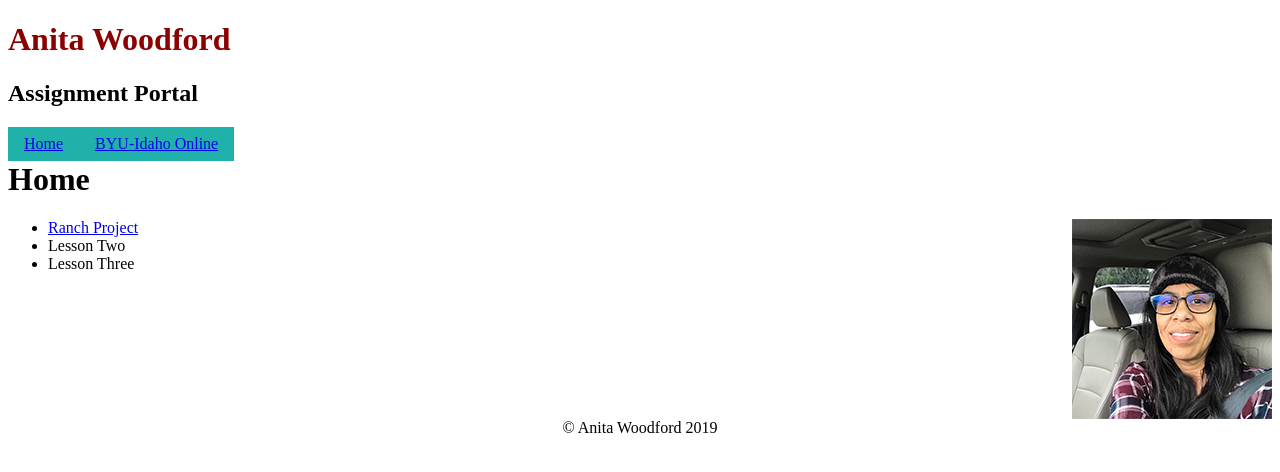
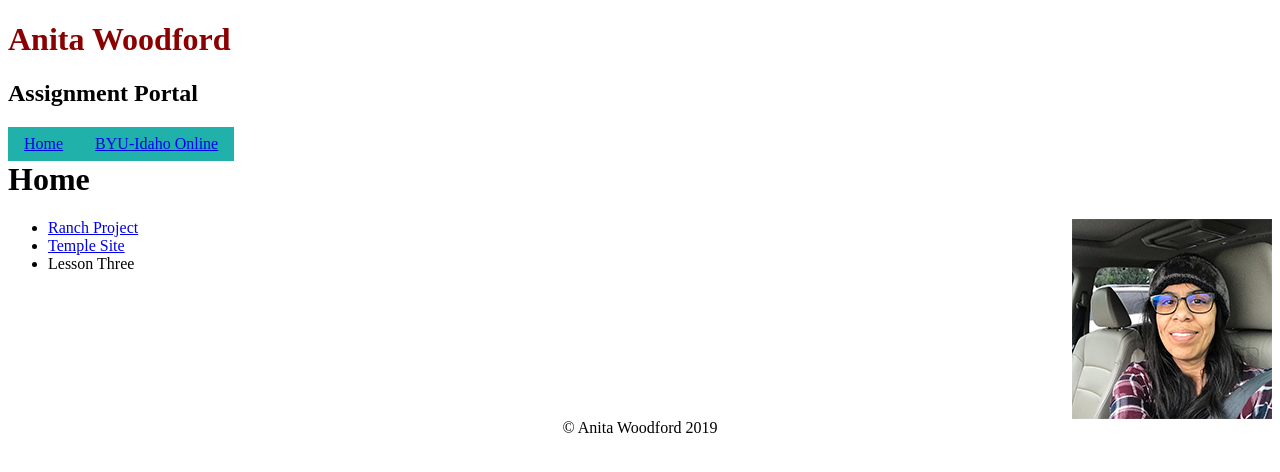
Before and after one commit to txwarbler1/txwarbler1.github.io, a plain HTML site: page index.html in a window 1280 px wide. Drawn offline with Linux system fonts and the light colour scheme.

Commit message:
finidhing up

```diff
--- a/index.html
+++ b/index.html
@@ -22,7 +22,7 @@
         <img src="images/w1photo.jpg" alt= "Anita Woodford">
  <ul>
           <li><a href="ranch">Ranch Project</a></li>
-          <li>Lesson Two</li>
+          <li><a href="temple1/">Temple Site</a></li>
           <li>Lesson Three</li>
         </ul>
       </main>
```
